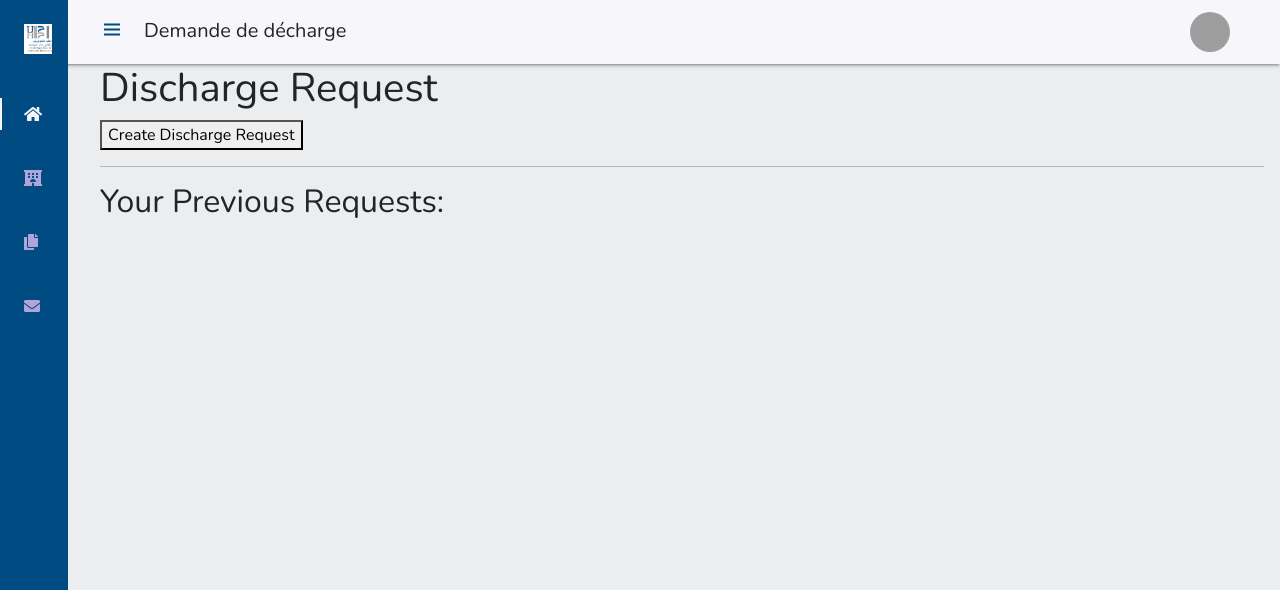
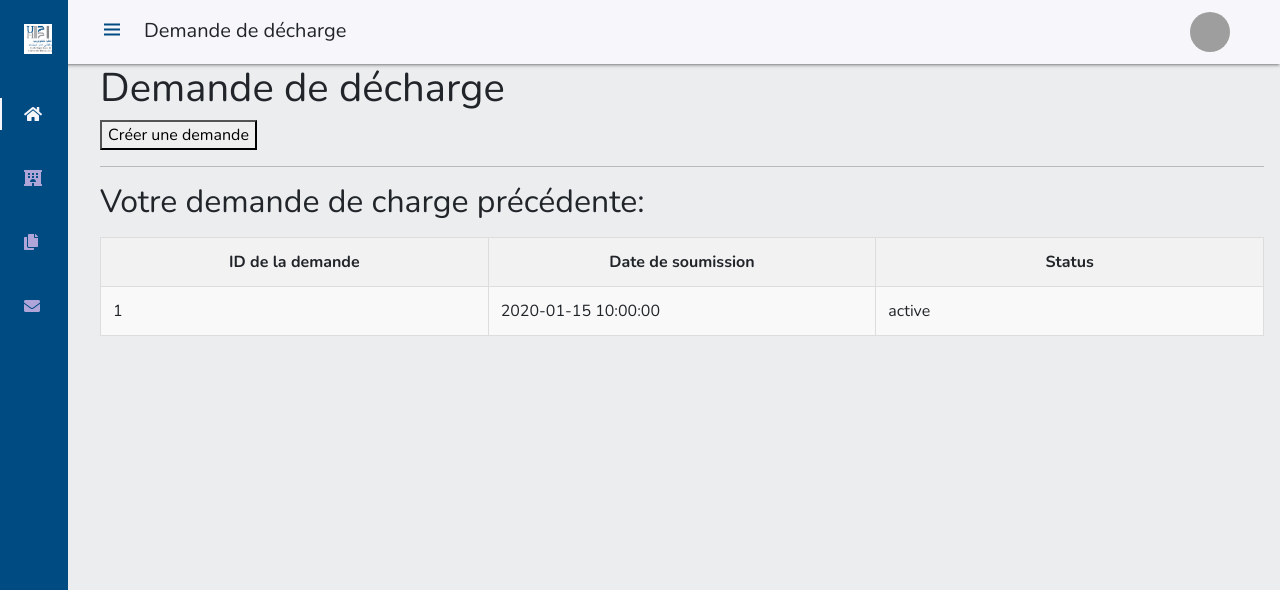
Before and after one commit to kleermarwa/Internat, a PHP site: page /decharge.php in a window 1280 px wide. Shown: the top 590 px of the page. Run offline with PHP 8.4, Linux system fonts and the light colour scheme; tables that the repository leaves empty or names only in its code hold one stand-in row (values such as "Sample post"); grey boxes are pictures that could not be loaded.

Commit message:
Discharge update

```diff
--- a/decharge.php
+++ b/decharge.php
@@ -87,21 +87,17 @@
         </nav>
     </div>
 
-    <h1>Discharge Request</h1>
+    <h1>Demande de décharge</h1>
 
-    <!-- Button to Create Request -->
     <form action="submit_request.php" method="post">
-        <button type="submit" name="create_request">Create Discharge Request</button>
+        <button type="submit" name="create_request">Créer une demande</button>
     </form>
 
     <hr>
 
-    <!-- Previous Requests -->
-    <h2>Your Previous Requests:</h2>
-    <?php
-    // Fetch and display previous discharge requests for the student
-    // ...
-    ?>
+    <div> <?php
+            include 'display_requests.php';
+            ?></div>
 </body>
 
 </html>
--- /dev/null
+++ b/display_requests.php
@@ -0,0 +1,33 @@
+<?php
+include 'db_connect.php';
+
+$studentId = 1;
+
+$selectQuery = "SELECT * FROM decharge WHERE student_id = ?";
+$selectStmt = $conn->prepare($selectQuery);
+$selectStmt->bind_param('i', $studentId);
+$selectStmt->execute();
+$result = $selectStmt->get_result();
+
+echo "<h2>Votre demande de charge précédente:</h2>";
+if ($result->num_rows > 0) {
+    echo "<div class='RoomList'>";
+    echo "<table id='data-table'>";
+    echo "<tr><th>ID de la demande</th><th>Date de soumission</th><th>Status</th></tr>";
+
+    while ($row = $result->fetch_assoc()) {
+        echo "<tr>";
+        echo "<td>" . $row['id'] . "</td>";
+        echo "<td>" . $row['created_at'] . "</td>";
+        echo "<td>" . $row['status'] . "</td>";
+        echo "</tr>";
+    }
+
+    echo "</table>";
+    echo "</div>";
+} else {
+    echo "Vous n'avez pas encore soumis de demandes de décharge.";
+}
+
+$selectStmt->close();
+$conn->close();
```
Also changed, not shown: getStudentsCount.php (+3 -12 lines), roomList.php (+4 -6 lines), submit_request.php (+14 -8 lines).
